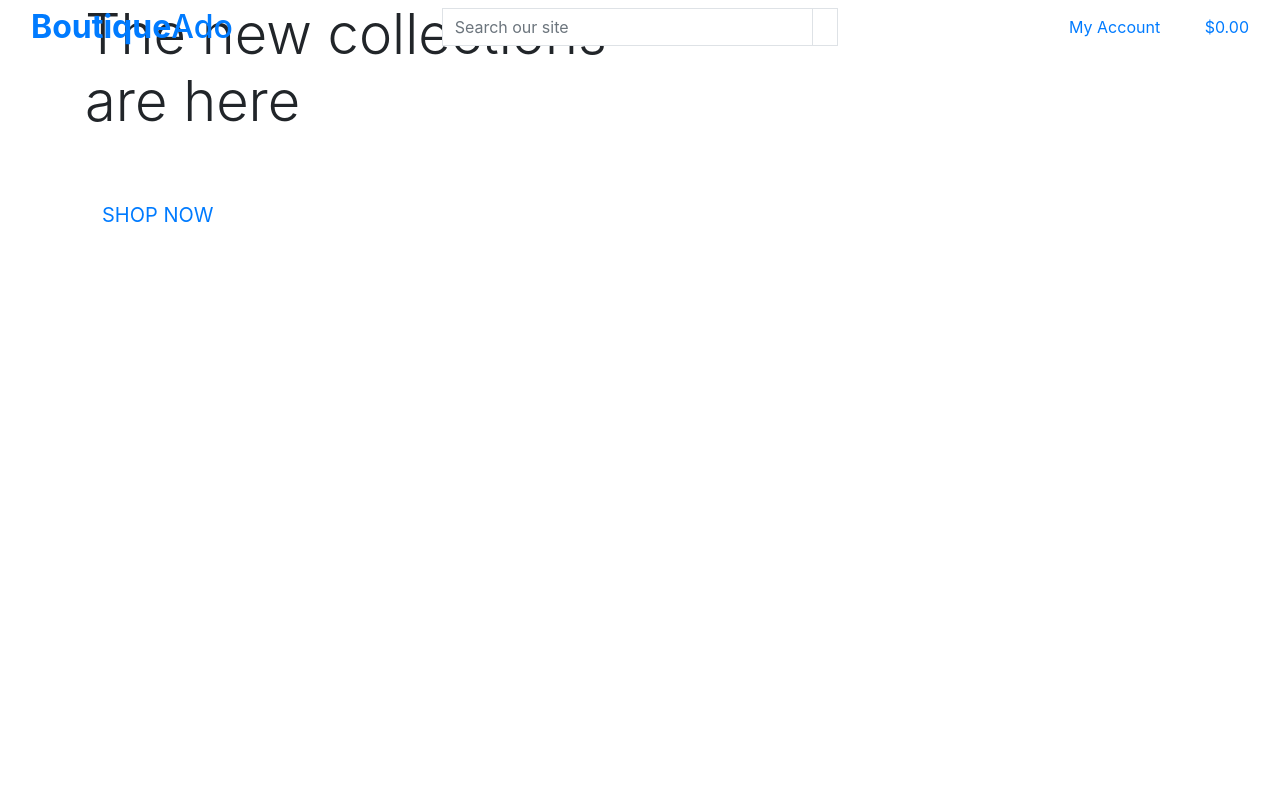
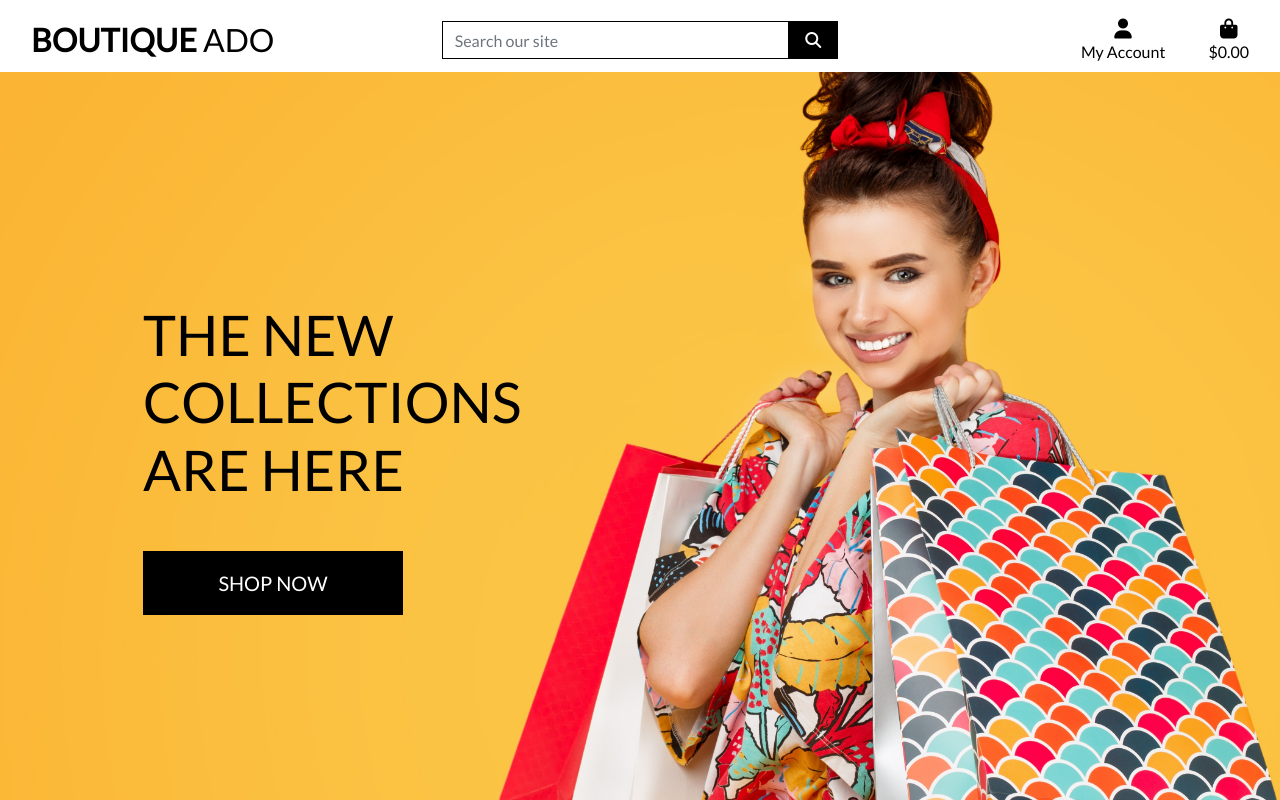
Before and after one commit to manni8436/boutique_ado, a Django app: page / in a window 1280 px wide. Run offline with Django 3.2, Linux system fonts and the light colour scheme; some libraries are stand-ins or nearby versions.

Commit message:
Completed home page header and css

```diff
--- a/boutique_ado/urls.py
+++ b/boutique_ado/urls.py
@@ -1,7 +1,7 @@
 """boutique_ado URL Configuration
 
 The `urlpatterns` list routes URLs to views. For more information please see:
-    https://docs.djangoproject.com/en/3.2/topics/http/urls/
+    https://docs.djangoproject.com/en/3.0/topics/http/urls/
 Examples:
 Function views
     1. Add an import:  from my_app import views
@@ -15,9 +15,11 @@ Including another URLconf
 """
 from django.contrib import admin
 from django.urls import path, include
+from django.conf import settings
+from django.conf.urls.static import static
 
 urlpatterns = [
     path('admin/', admin.site.urls),
     path('accounts/', include('allauth.urls')),
     path('', include('home.urls')),
-]
+] + static(settings.MEDIA_URL, document_root=settings.MEDIA_ROOT)
--- a/home/templates/home/index.html
+++ b/home/templates/home/index.html
@@ -4,9 +4,7 @@
 {% block page_header %}
     <div class="container header-container">
         <div class="row">
-            <div class="col">
-
-            </div>
+            <div class="col"></div>
         </div>
     </div>
 {% endblock %}
@@ -15,10 +13,12 @@
     <div class="container h-100">
         <div class="row h-100">
             <div class="col-7 col-md-6 my-auto">
-                <h1 class="display-4 logo-front text-black">The new collections are here</h1>
+                <h1 class="display-4 logo-font text-black">
+                    The new collections are here
+                </h1>
                 <div class="my-5">
                     <h4>
-                        <a href="" class="show-now-button btn btn-lg rounded-0 text-uppercase py-3">Shop Now</a>
+                        <a href="" class="shop-now-button btn btn-lg rounded-0 text-uppercase py-3">Shop Now</a>
                     </h4>
                 </div>
             </div>
--- /dev/null
+++ b/static/css/base.css
@@ -0,0 +1,81 @@
+html {
+    height: 100%;
+}
+
+body {
+    background: url('/media/homepage_background_cropped.jpg') no-repeat center center fixed;
+    background-size: cover;
+    height: calc(100vh - 164px);
+    color: #555;
+    font-family: 'Lato';
+}
+
+/* from Bulma */
+.icon {
+    align-items: center;
+    display: inline-flex;
+    justify-content: center;
+    height: 1.5rem;
+    width: 1.5rem;
+}
+
+.logo-font {
+    text-transform: uppercase;
+}
+
+.main-logo-link {
+    width: fit-content;
+}
+
+.shop-now-button {
+    background: black;
+    color: white;
+    min-width: 260px;
+}
+
+.btn-black {
+    background: black;
+    color: white;
+}
+
+.shop-now-button:hover,
+.shop-now-button:active,
+.shop-now-button:focus,
+.btn-black:hover,
+.btn-black:active,
+.btn-black:focus {
+    background: #222;
+    color: white;
+}
+
+.text-black {
+    color: #000 !important;
+}
+
+.border-black {
+    border: 1px solid black !important;
+}
+
+/* -------------------------------- Media Queries */
+
+/* Slightly larger container on xl screens */
+@media (min-width: 1200px) {
+  .container {
+    max-width: 80%;
+  }
+}
+
+/* fixed top navbar only on medium and up */
+@media (min-width: 992px) {
+    .fixed-top-desktop-only {
+        position: fixed;
+        top: 0;
+        right: 0;
+        left: 0;
+        z-index: 1030;
+    }
+
+    .header-container {
+        padding-top: 164px;
+    }
+}
--- a/templates/base.html
+++ b/templates/base.html
@@ -2,8 +2,7 @@
 
 <!doctype html>
 <html lang="en">
-
-<head>
+  <head>
 
     {% block meta %}
         <meta http-equiv="X-UA-Compatible" content="ie=edge">
@@ -15,35 +14,32 @@
     {% endblock %}
 
     {% block corecss %}
-        <link rel="stylesheet" href="https://stackpath.bootstrapcdn.com/bootstrap/4.1.3/css/bootstrap.min.css"
-            integrity="sha384-MCw98/SFnGE8fJT3GXwEOngsV7Zt27NXFoaoApmYm81iuXoPkFOJwJ8ERdknLPMO" crossorigin="anonymous">
+        <link rel="stylesheet" href="https://stackpath.bootstrapcdn.com/bootstrap/4.4.1/css/bootstrap.min.css" integrity="sha384-Vkoo8x4CGsO3+Hhxv8T/Q5PaXtkKtu6ug5TOeNV6gBiFeWPGFN9MuhOf23Q9Ifjh" crossorigin="anonymous">
+        <link rel="stylesheet" href="https://fonts.googleapis.com/css?family=Lato&display=swap">
+        <link rel="stylesheet" href="{% static 'css/base.css' %}">
     {% endblock %}
 
     {% block extra_css %}
     {% endblock %}
 
     {% block corejs %}
-        <script src="https://code.jquery.com/jquery-3.6.0.min.js" integrity="sha256-/xUj+3OJU5yExlq6GSYGSHk7tPXikynS7ogEvDej/m4=" crossorigin="anonymous"></script>
-        <script src="https://cdnjs.cloudflare.com/ajax/libs/popper.js/1.14.3/umd/popper.min.js"
-            integrity="sha384-ZMP7rVo3mIykV+2+9J3UJ46jBk0WLaUAdn689aCwoqbBJiSnjAK/l8WvCWPIPm49" crossorigin="anonymous">
-        </script>
-        <script src="https://stackpath.bootstrapcdn.com/bootstrap/4.1.3/js/bootstrap.min.js"
-            integrity="sha384-ChfqqxuZUCnJSK3+MXmPNIyE6ZbWh2IMqE241rYiqJxyMiZ6OW/JmZQ5stwEULTy" crossorigin="anonymous">
-        </script>
+        <script src="https://kit.fontawesome.com/e9c73d7092.js" crossorigin="anonymous"></script>
+        <script src="https://code.jquery.com/jquery-3.4.1.slim.min.js" integrity="sha384-J6qa4849blE2+poT4WnyKhv5vZF5SrPo0iEjwBvKU7imGFAV0wwj1yYfoRSJoZ+n" crossorigin="anonymous"></script>
+        <script src="https://cdn.jsdelivr.net/npm/popper.js@1.16.0/dist/umd/popper.min.js" integrity="sha384-Q6E9RHvbIyZFJoft+2mJbHaEWldlvI9IOYy5n3zV9zzTtmI3UksdQRVvoxMfooAo" crossorigin="anonymous"></script>
+        <script src="https://stackpath.bootstrapcdn.com/bootstrap/4.4.1/js/bootstrap.min.js" integrity="sha384-wfSDF2E50Y2D1uUdj0O3uMBJnjuUD4Ih7YwaYd1iqfktj0Uod8GCExl3Og8ifwB6" crossorigin="anonymous"></script>
     {% endblock %}
 
     {% block extra_js %}
     {% endblock %}
 
-    <title>Boutique Ado {% block extra_title %} {% endblock %}</title>
-</head>
-
-<body>
+    <title>Boutique Ado {% block extra_title %}{% endblock %}</title>
+  </head>
+  <body>
     <header class="container-fluid fixed-top">
-        <div class="row">
+        <div id="topnav" class="row bg-white pt-lg-2 d-none d-lg-flex">
             <div class="col-12 col-lg-4 my-auto py-1 py-lg-0 text-center text-lg-left">
                 <a href="{% url 'home' %}" class="nav-link main-logo-link">
-                    <h2 class="logo-font text-black my-0"><strong>Boutique</strong>Ado</h2>
+                    <h2 class="logo-font text-black my-0"><strong>Boutique</strong> Ado</h2>
                 </a>
             </div>
             <div class="col-12 col-lg-4 my-auto py-1 py-lg-0">
@@ -101,7 +97,7 @@
         </div>
     </header>
 
-    {% if message %}
+    {% if messages %}
         <div class="message-container"></div>
     {% endif %}
 
@@ -114,6 +110,6 @@
     {% block postloadjs %}
     {% endblock %}
 
-</body>
 
+  </body>
 </html>
```
Also changed, not shown: boutique_ado/settings.py (+18 -20 lines), media/homepage_background_cropped.jpg (added).
